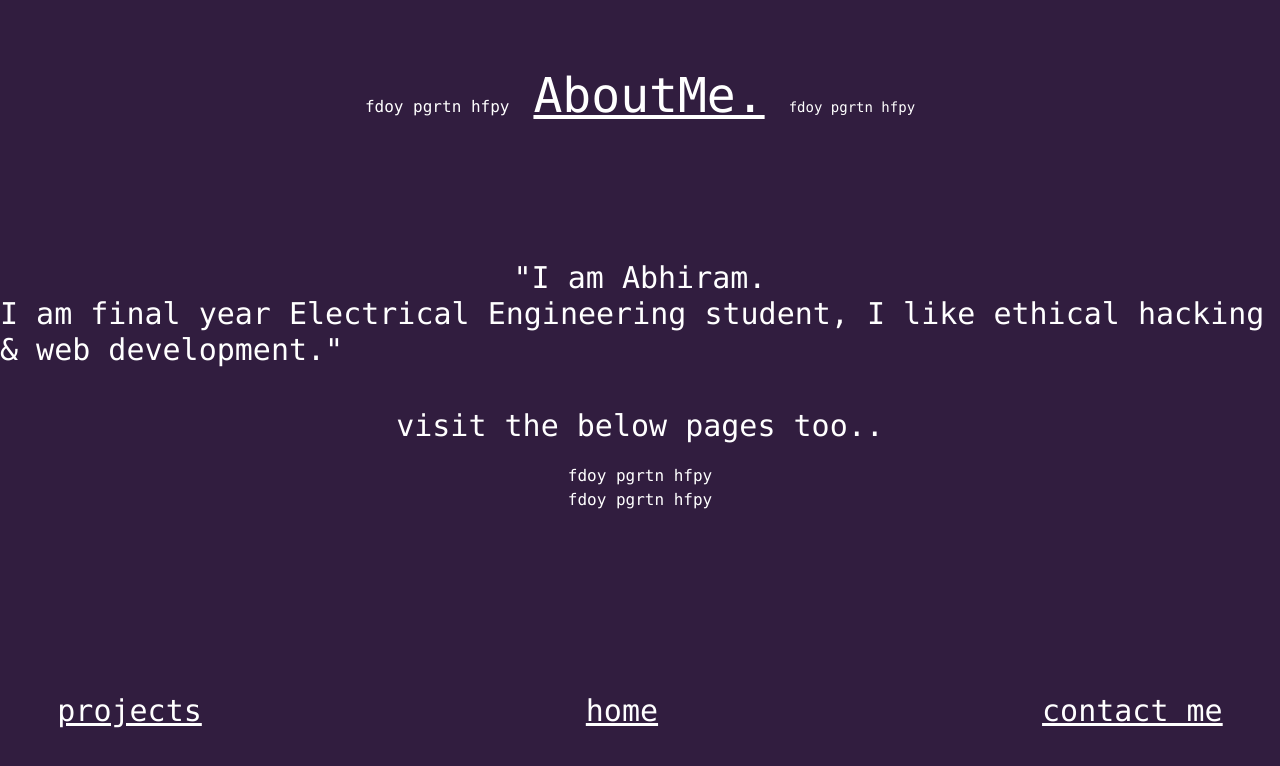
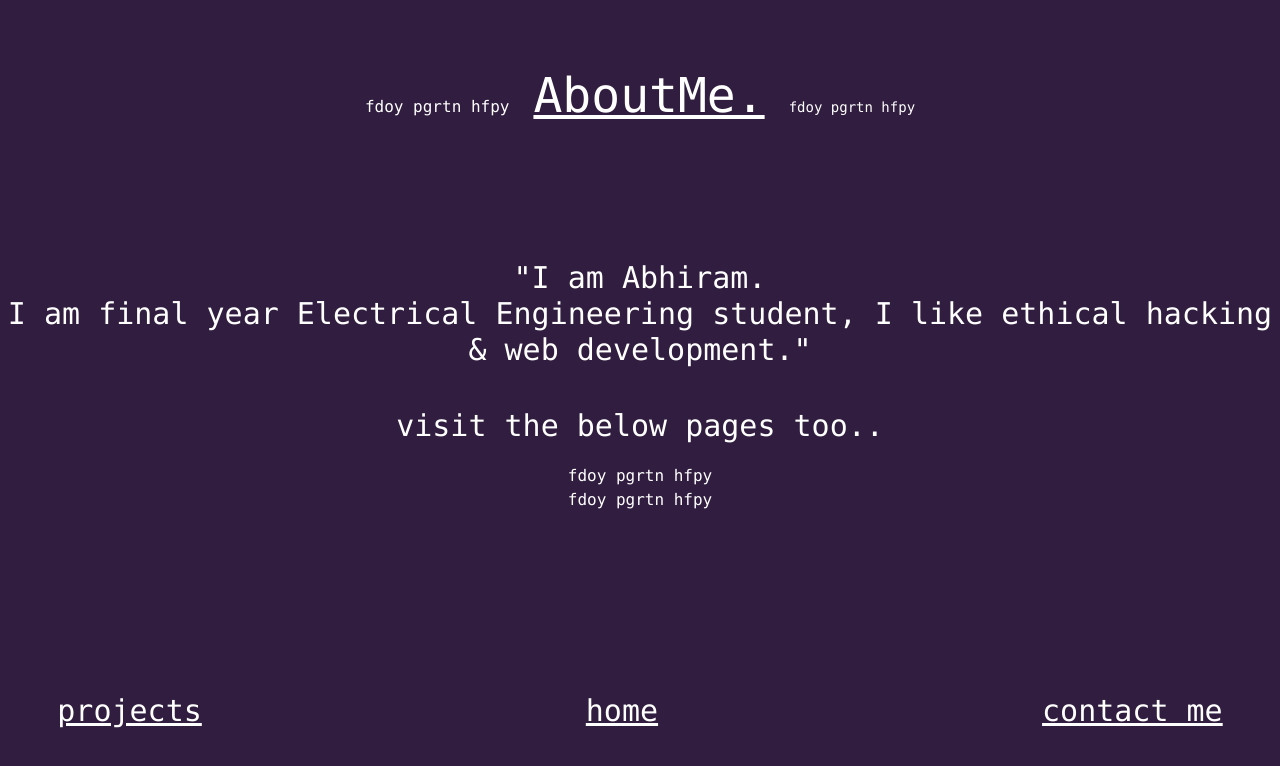
Before and after one commit to TheDummyUser/x, a React (Vite) app: page /about in a window 1280 px wide. Shown: the top 766 px of the page. Built offline with nearby package versions, Linux system fonts and the light colour scheme.

Commit message:
new commit

```diff
--- a/src/pages/About.jsx
+++ b/src/pages/About.jsx
@@ -31,7 +31,7 @@ const About = () => {
   return (
     <div className='grid place-items-center h-screen bg-DD311D3F text-white font-mono'>
       <div className=' space-x-6'><span className='md:text-base tetx-xs'>{showGibberish ? text : ''}</span><span className='underline md:text-5xl text-3xl'>AboutMe.</span><span className='md:text-sm text-xs'>{showGibberish ? text : ''}</span></div>
-      <div className='m-0 p-0 md:text-3xl text-lg'>
+      <div className='m-0 p-0 md:text-3xl text-lg text-center'>
         <p className='text-center'>"I am Abhiram.</p>
         <p>I am final year Electrical Engineering student,
          <span className='text-end'> I like ethical hacking & web development." </span>
```
